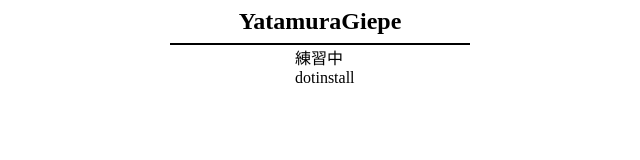
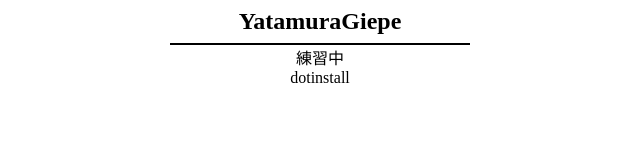
Before and after one commit to YatamuraGiepe/YatamuraGiepe.github.io, a plain HTML site: page index.html in a window 1280 px wide. Shown: the full height of the page, 320-960 px from the left. Drawn offline with Linux system fonts and the light colour scheme.

Commit message:
Add files via upload

```diff
--- a/css/main.css
+++ b/css/main.css
@@ -8,6 +8,7 @@
 }
 
 p {
-    width: 50px;
+    width: 100px;
     margin: 0 auto;
+    text-align:center;
 }
```
